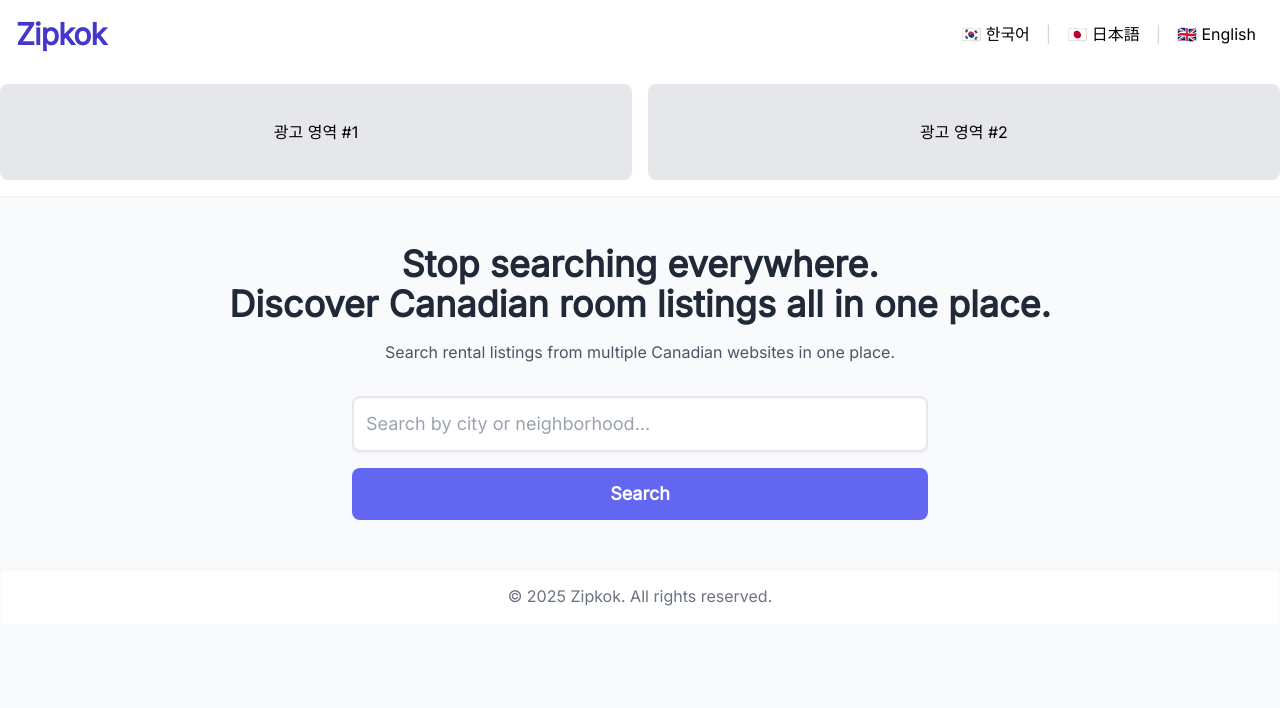
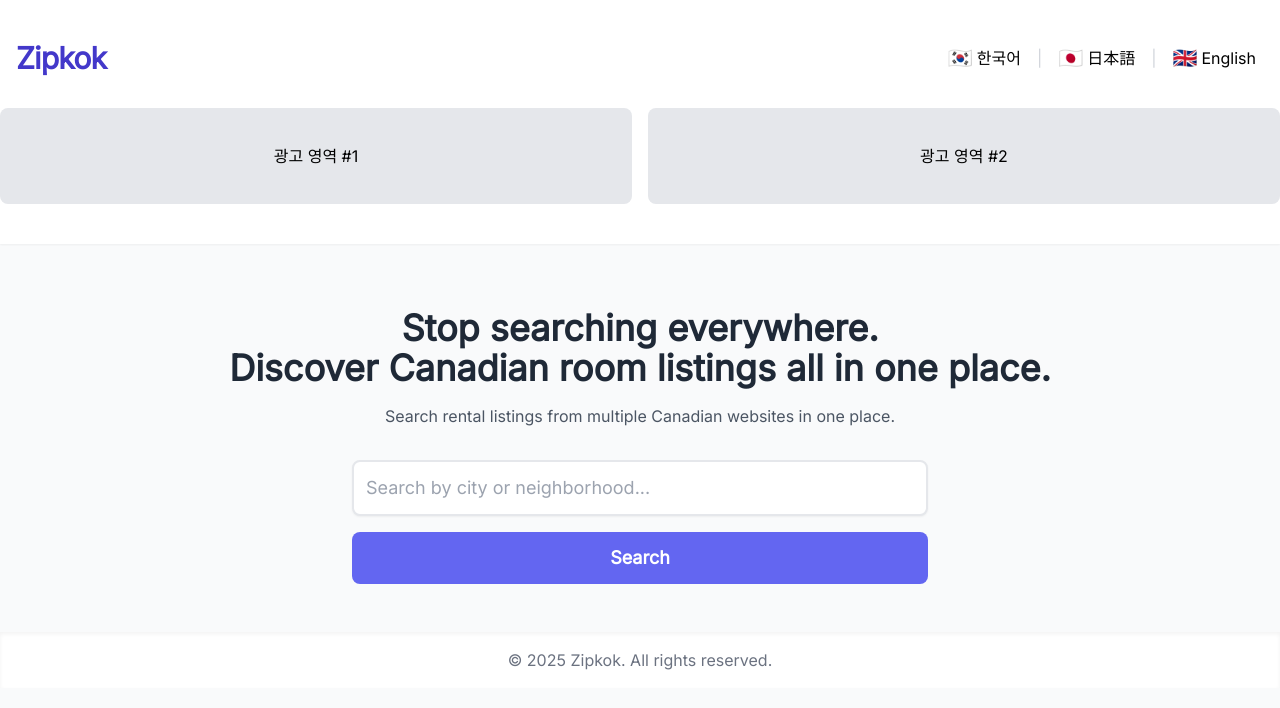
Before and after one commit to joon1verse/Zipkok_PJ, a Next.js app in the folder zipkok-frontend/: page / in a window 1280 px wide. Shown: the top 708 px of the page. Built offline with nearby package versions, Linux system fonts and the light colour scheme.

Commit message:
Update page.jsx

```diff
--- a/zipkok-frontend/app/page.jsx
+++ b/zipkok-frontend/app/page.jsx
@@ -55,19 +55,25 @@ export default function Home() {
 
   return (
     <div className={`min-h-screen bg-gray-50 ${langClass}`}>
-      <header className="bg-white shadow-sm">
+      <header className="bg-white shadow-sm py-6">
         <nav className="container mx-auto flex flex-col md:flex-row justify-between items-center p-4 gap-4">
           <div className="w-full flex justify-between items-center">
             <h1 className={`text-left text-3xl font-semibold text-indigo-700 tracking-tight ${langClass}`}>
               {t('title')}
             </h1>
-            <div className="flex gap-2 items-center text-sm md:text-base">
-              <button className="px-2" onClick={() => changeLanguage('kr')}>🇰🇷 한국어</button>
-              <span className="text-gray-300">|</span>
-              <button className="px-2" onClick={() => changeLanguage('jp')}>🇯🇵 日本語</button>
-              <span className="text-gray-300">|</span>
-              <button className="px-2" onClick={() => changeLanguage('en')}>🇬🇧 English</button>
-            </div>
+              <div className="flex gap-2 items-center text-sm md:text-base">
+               <button className="flex items-center gap-1 px-2" onClick={() => changeLanguage('kr')}>
+                <span className="text-xl">🇰🇷</span> 한국어
+               </button>
+                <span className="text-gray-300">|</span>
+               <button className="flex items-center gap-1 px-2" onClick={() => changeLanguage('jp')}>
+                <span className="text-xl">🇯🇵</span> 日本語
+               </button>
+                <span className="text-gray-300">|</span>
+               <button className="flex items-center gap-1 px-2" onClick={() => changeLanguage('en')}>
+                <span className="text-xl">🇬🇧</span> English
+        </button>
+      </div>
           </div>
         </nav>
 
@@ -79,7 +85,7 @@ export default function Home() {
 
       <main className="container mx-auto py-12">
         <section className="text-center px-4">
-          <h2 className="whitespace-pre-line text-3xl md:text-4xl font-semibold text-gray-800 mb-4">
+          <h2 className="whitespace-pre-line text-3xl md:text-4xl font-semibold text-gray-800 mb-4 mt-4">
             {t('slogan')}
           </h2>
           <p className="text-gray-600 mb-8">
```
